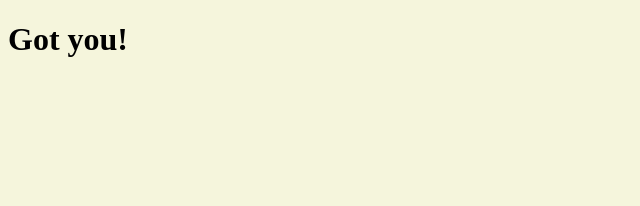
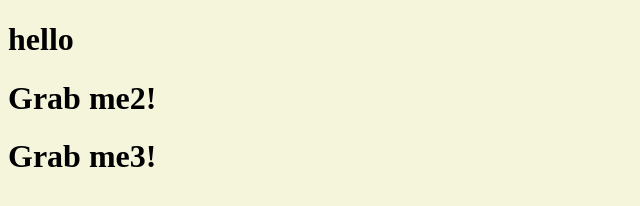
Before and after one commit to lattesmoody/JSpractice, a plain HTML site: page index.html in a window 1280 px wide. Shown: the whole page, without its empty margins (0-640 px from the left). Drawn offline with Linux system fonts and the light colour scheme.

Commit message:
#3.2 Searching For Elements

```diff
--- a/app.js
+++ b/app.js
@@ -1,8 +1,18 @@
-const title = document.getElementById("title") // HTML에서 id를 통해 element를 찾아준다.
+//const hellos = document.getElementsByClassName("hello");
+//console.log(hellos);
 
-//console.dir(title);
+//const title = document.getElementsByTagName("h1");
+// tag는 anchor, div, section, button 같은 것들을 의미한다.
+//console.log(title);
 
-title.innerText = "Got you!";
+// querySelector는 element를 CSS 방식으로 검색 가능.
+// 예) hello란 class 내부에 있는 h1을 가지고 온다.
+const title = document.querySelector(".hello h1");
+//const title = document.querySelector("div h1");
+console.log(title);
+// querySelector는 단 하나의 element를 return 해준다.
+const title2 = document.querySelectorAll(".hello h1");
+console.log(title2);
+// querySelectorAll은 이 selector 안의 조건에 부합하는 모든 element를 가져다준다.
 
-console.log(title.id);
-console.log(title.className);
+title.innerText = "hello";
--- a/index.html
+++ b/index.html
@@ -8,9 +8,16 @@
     <title>Momentum</title>
 </head>
 <body>
-    <h1 class = "hello!" id = "title">Grab me!</h1>
+    <div class = "hello">
+        <h1>Grab me1!</h1>
+    </div>
+    <div class = "hello">
+        <h1>Grab me2!</h1>
+    </div>
+    <div class = "hello">
+        <h1>Grab me3!</h1>
+    </div>
     <script src ="app.js"> </script>
 </body>
 </html>
-<!-- #3.1 JavaScript 파일에서 HTML element를 가지고 온다.-->
-<!-- className, id, innerText, autofocus -->
+<!-- #3.2 Searching For Elements-->
```
